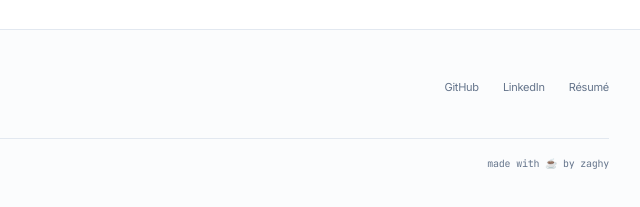
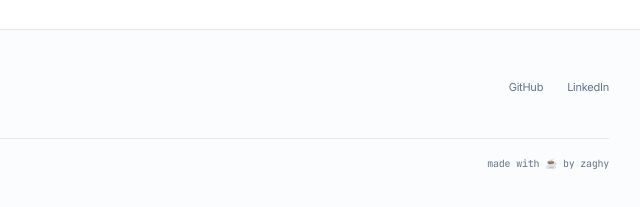
Before and after one commit to Zalayetha/personal-website, an Astro site: page /blog in a window 1280 px wide. Shown: the part 2411-2618 px from the top of the page, 523-1163 px from the left. Built offline with nearby package versions, Linux system fonts and the light colour scheme; Astro itself is replaced by a stand-in of ours.

Commit message:
Update Footer.astro

```diff
--- a/src/components/layout/Footer.astro
+++ b/src/components/layout/Footer.astro
@@ -30,14 +30,6 @@ import { contact, socialLinks } from "../../data/portfolio";
                 >
                     LinkedIn
                 </a>
-                <a
-                    href="https://bit.ly/portfolio-zaghy"
-                    target="_blank"
-                    rel="noreferrer"
-                    class="min-h-[36px] inline-flex items-center hover:text-[#008752] transition-colors"
-                >
-                    Résumé
-                </a>
             </div>
         </div>
 
```
